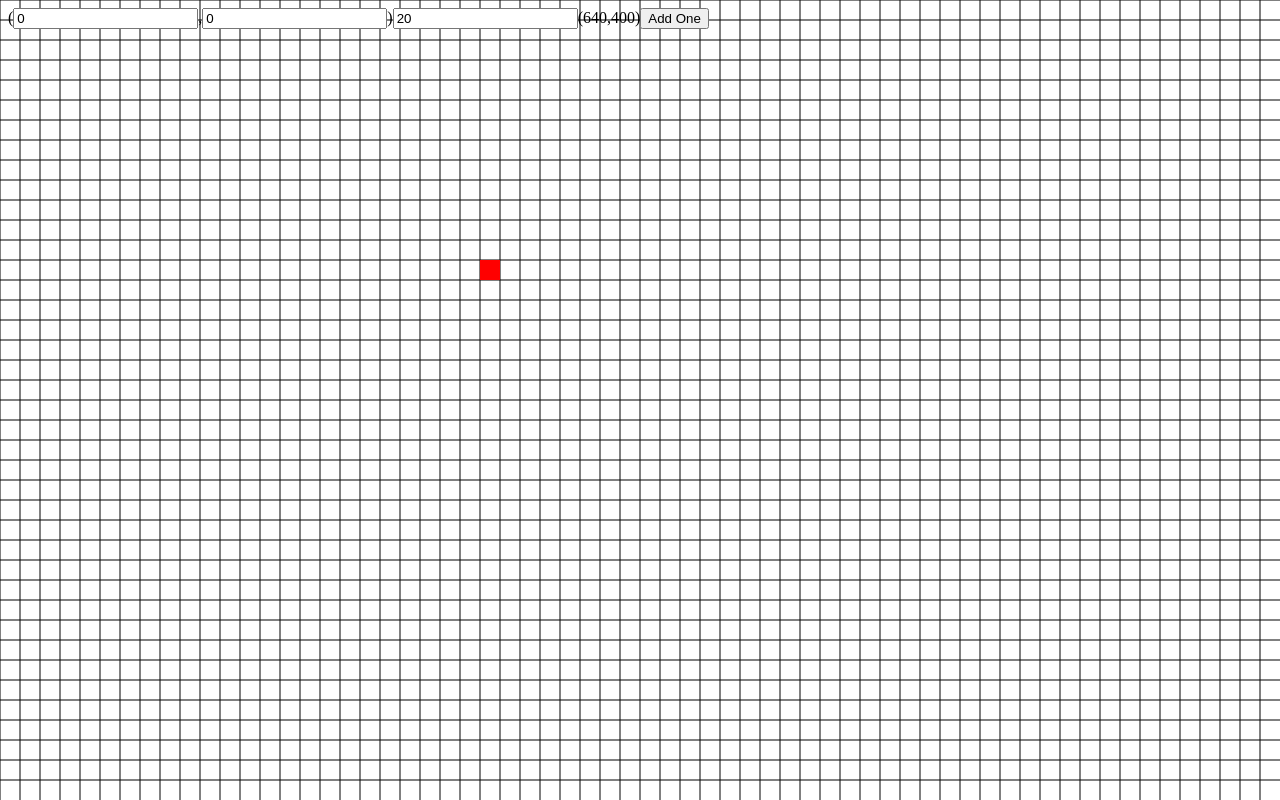
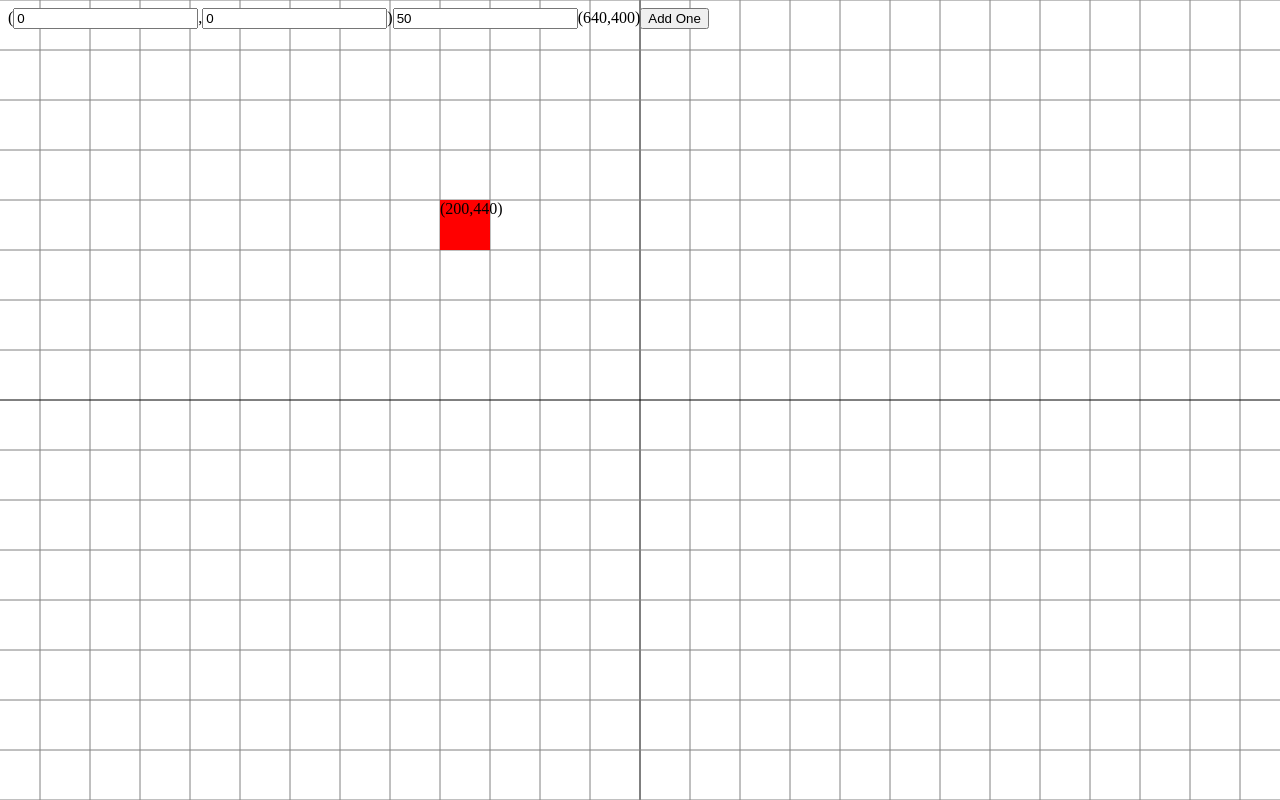
Before and after one commit to mjmena/ggp-2018, a React (Create React App) app: page / in a window 1280 px wide. Both pictures are taken after a click on the button "Add One". Built offline with nearby package versions, Linux system fonts and the light colour scheme.

Commit message:
Zoom and pan grid correctly along with entites
Enable grid to be panned infintely
Show origin lines of grid as visual aid

```diff
--- a/src/App.tsx
+++ b/src/App.tsx
@@ -4,6 +4,7 @@ import { Vector, Entity } from "./types";
 import DebugToolbar from "./DebugToolbar";
 import useViewport from "./hooks/useViewport";
 import Grid from "./Grid";
+import Entities from "./Entities";
 
 interface EntityAction {
   type: "add" | "remove";
@@ -24,8 +25,8 @@ const getEntityAction = () =>
     type: "add",
     entity: {
       position: {
-        x: Math.floor(Math.random() * 20) - 10,
-        y: Math.floor(Math.random() * 20) - 10
+        x: Math.floor(Math.random() * 10) - 5,
+        y: Math.floor(Math.random() * 10) - 5
       },
       color: "red"
     }
@@ -35,32 +36,21 @@ function App() {
   const [entities, dispatch] = useReducer(entityReducer, []);
   const [offset, setOffset] = useOffset({ x: 0, y: 0 });
   const viewport = useViewport();
+
   const origin: Vector = {
     x: Math.round(viewport.x / 2) + offset.x,
     y: Math.round(viewport.y / 2) + offset.y
   };
+
   function addEntity() {
     dispatch(getEntityAction());
   }
 
-  const [spacing, setSpacing] = useState(20);
-
-  const entityElements = entities.map(entity => (
-    <div
-      style={{
-        position: "absolute",
-        top: spacing * entity.position.y + origin.y,
-        left: spacing * entity.position.x + origin.x,
-        width: spacing,
-        height: spacing,
-        backgroundColor: entity.color
-      }}
-    />
-  ));
+  const [spacing, setSpacing] = useState(50);
 
   return (
     <>
-      <Grid viewport={viewport} offset={offset} spacing={spacing} />
+      <Grid origin={origin} viewport={viewport} spacing={spacing} />
       <DebugToolbar
         spacing={spacing}
         setSpacing={setSpacing}
@@ -69,7 +59,7 @@ function App() {
       />
       {`(${origin.x},${origin.y})`}
       <button onClick={addEntity}>Add One</button>
-      {entityElements}
+      <Entities entities={entities} spacing={spacing} origin={origin} />
     </>
   );
 }
--- a/src/DebugToolbar.tsx
+++ b/src/DebugToolbar.tsx
@@ -18,10 +18,12 @@ const DebugToolbar = ({ offset, setOffset, spacing, setSpacing }: Props) => {
 
   return (
     <>
-      (<input type="number" onInput={changeOffsetX} step={5} value={offset.x} />
+      (
+      <input type="number" onChange={changeOffsetX} step={5} value={offset.x} />
       ,
-      <input type="number" onInput={changeOffsetY} step={5} value={offset.y} />)
-      <input type="number" onInput={changeSpacing} value={spacing} />
+      <input type="number" onChange={changeOffsetY} step={5} value={offset.y} />
+      )
+      <input type="number" onChange={changeSpacing} value={spacing} />
     </>
   );
 };
--- /dev/null
+++ b/src/Entities.tsx
@@ -0,0 +1,33 @@
+import React from "react";
+import { Entity, Vector } from "./types";
+
+type Props = {
+  entities: Entity[];
+  origin: Vector;
+  spacing: number;
+};
+
+function Entities({ entities, origin, spacing }: Props) {
+  const entityElements = entities.map((entity, index) => {
+    const top = spacing * entity.position.y + origin.y;
+    const left = spacing * entity.position.x + origin.x;
+    return (
+      <div
+        key={index}
+        style={{
+          position: "absolute",
+          top: top,
+          left: left,
+          width: spacing,
+          height: spacing,
+          backgroundColor: entity.color
+        }}
+      >
+        ({top},{left})
+      </div>
+    );
+  });
+  return <>{entityElements}</>;
+}
+
+export default React.memo(Entities);
--- a/src/Grid.tsx
+++ b/src/Grid.tsx
@@ -4,17 +4,38 @@ import { range } from "lodash";
 
 type Props = {
   viewport: Vector;
-  offset: Vector;
+  origin: Vector;
   spacing: number;
 };
 
-function Grid({ viewport, offset, spacing }: Props) {
-  const lats = range(0, viewport.x, spacing).map(x => (
-    <line x1={x} y1={0} x2={x} y2={viewport.y} stroke="black" />
-  ));
-  const longs = range(0, viewport.y, spacing).map(y => (
-    <line x1={0} y1={y} x2={viewport.x} y2={y} stroke="black" />
-  ));
+function Grid({ viewport, origin, spacing }: Props) {
+  const local_offset = {
+    x: origin.x % spacing,
+    y: origin.y % spacing
+  };
+
+  const left = local_offset.x - spacing;
+  const right = viewport.x + local_offset.x + spacing;
+  const lats = range(left, right, spacing).map(x => {
+    //console.log(x);
+
+    if (x === origin.x)
+      return (
+        <line key={x} x1={x} y1={0} x2={x} y2={viewport.y} stroke="black" />
+      );
+    return <line key={x} x1={x} y1={0} x2={x} y2={viewport.y} stroke="grey" />;
+  });
+  const longs = range(
+    local_offset.y - spacing,
+    viewport.y + local_offset.y + spacing,
+    spacing
+  ).map(y => {
+    if (y === origin.y)
+      return (
+        <line key={y} x1={0} y1={y} x2={viewport.x} y2={y} stroke="black" />
+      );
+    return <line key={y} x1={0} y1={y} x2={viewport.x} y2={y} stroke="grey" />;
+  });
   return (
     <svg
       height={viewport.y}
--- /dev/null
+++ b/src/index.css
@@ -0,0 +1,9 @@
+html {
+  box-sizing: border-box;
+  overflow: hidden;
+}
+*,
+*:before,
+*:after {
+  box-sizing: inherit;
+}
--- a/src/index.tsx
+++ b/src/index.tsx
@@ -1,5 +1,6 @@
 import React from "react";
 import ReactDOM from "react-dom";
+import "./index.css";
 import App from "./App";
 
 ReactDOM.render(<App />, document.getElementById("root"));
```
